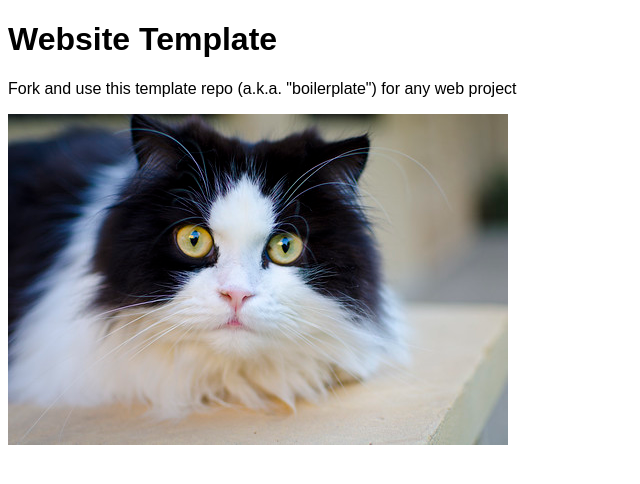
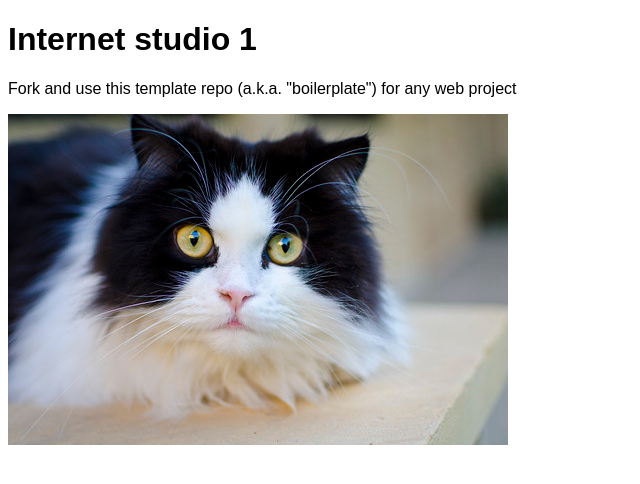
Before and after one commit to abisharehman/Internet-studio-Abisha-Rehman, a plain HTML site: page index.html in a window 1280 px wide. Shown: the whole page, without its empty margins (0-640 px from the left). Drawn offline with Linux system fonts and the light colour scheme.

Commit message:
Updated title and header

```diff
--- a/index.html
+++ b/index.html
@@ -2,12 +2,12 @@
 <html lang="en">
 <head>
 	<meta charset="utf-8">
-	<title>Website Template</title>
+	<title>Internet studio 1</title>
 	<link rel="stylesheet" href="./assets/css/styles.css">
 </head>
 <body>
 
-	<h1>Website Template</h1>
+	<h1>Internet studio 1</h1>
 	<p>Fork and use this template repo (a.k.a. "boilerplate") for any web project</p>
 	<img src="assets/img/cat.jpg" alt="">
 
```
